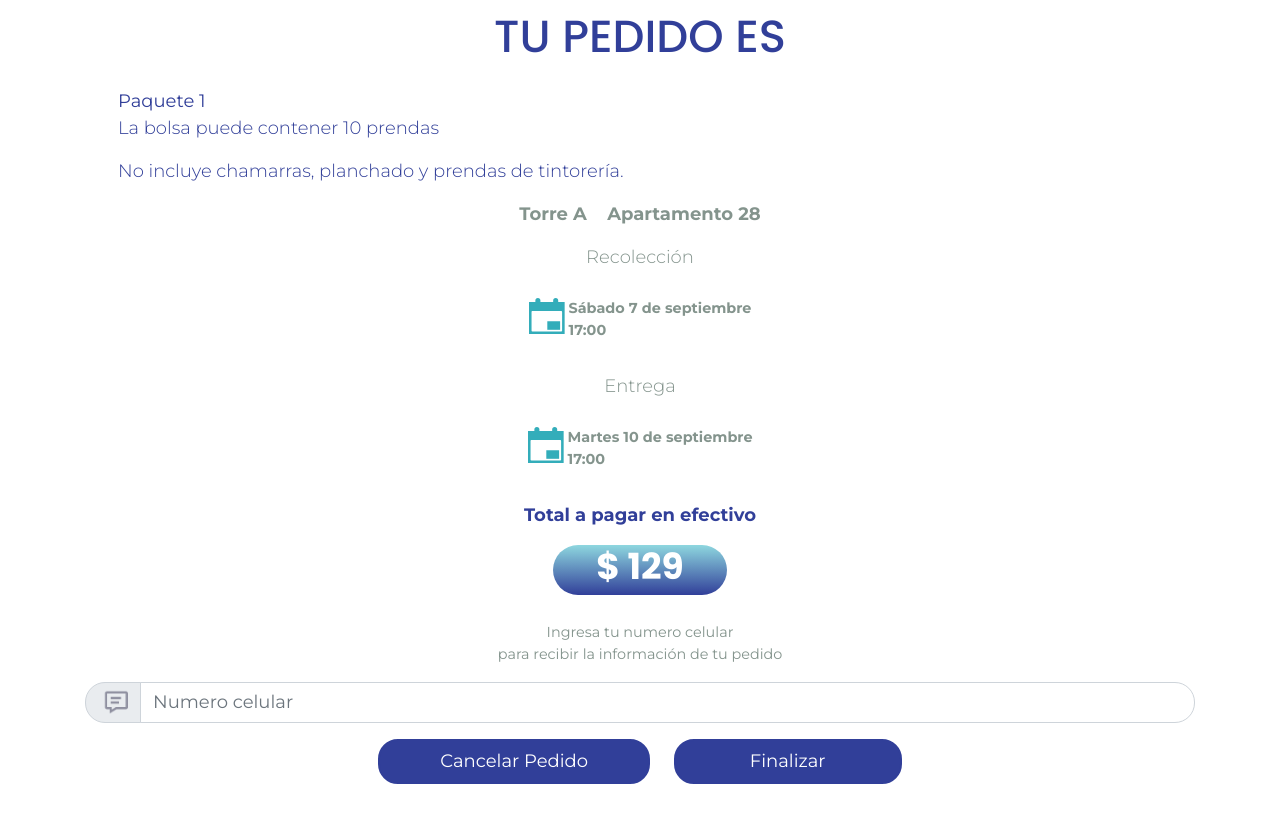
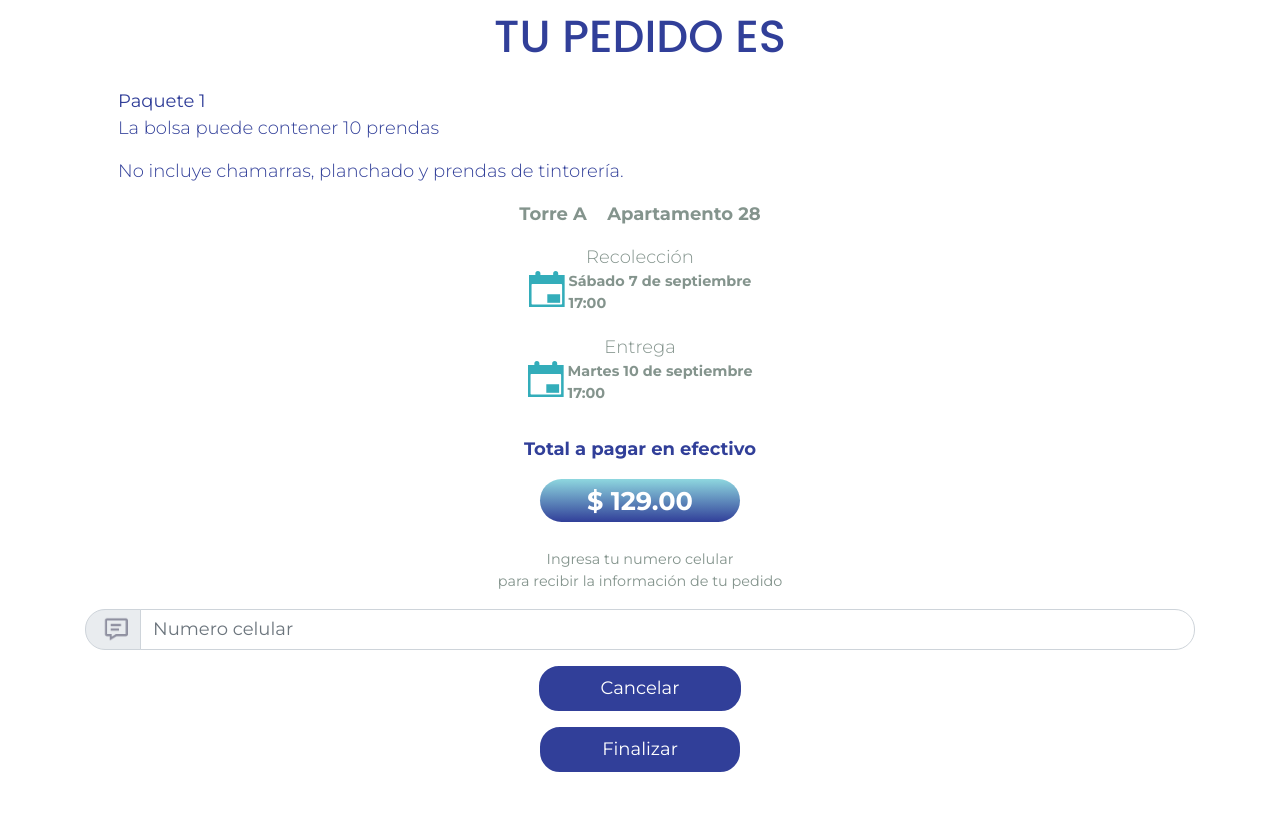
Before and after one commit to katalinai/lavapres, a plain HTML site: page app/pedido.html in a window 1280 px wide. Shown: the part 65-888 px from the top of the page. After the commit the page ends 853 px from the top, so only its background shows below. Drawn offline with Linux system fonts and the light colour scheme.

Commit message:
Ajuste en estilos

```diff
--- a/app/pedido.html
+++ b/app/pedido.html
@@ -10,12 +10,14 @@
     .text-white{
       color:white;
     }
-    .bg-degradado{
+    .bg-degradado-pedido{
             background: -prefix-linear-gradient(top, #8ED7DF, #313F99);
             background: linear-gradient(to bottom, #8ED7DF, #313F99);
             color: white;
+            font-size: 1.6rem;
             padding: 0px 20px 0px 20px;
-            height: 50px;
+            height: 43px;
+            width: 200px;
             border: none;
             border-radius: 25px;
         }
@@ -34,7 +36,7 @@
       <h1>TU PEDIDO ES</h1>
   </div>
 
-  <div class="container text-primary pr-5 pl-5 px-5">
+  <div class="container text-primary pr-5 pl-5 px-5 strong">
     <p>
       <strong>Paquete 1</strong> <br />
       La bolsa puede contener 10 prendas
@@ -50,8 +52,7 @@
       Torre A &nbsp;&nbsp; Apartamento 28</p>
     <!--End Edificio A-->
     <!--Recoleccion-->
-      <p class="text-mantle mt-3">Recolección</p>
-      <br/>
+      <p class="text-mantle mt-1">Recolección</p>
       <section class="row justify-content-center mt-n3">
           <div>
               <img  src="../assets/calendario.svg" alt="icono lavapres" width="40px">
@@ -61,8 +62,7 @@
           </div>
           <p></p>
       </section>
-      <p class="text-mantle mt-3">Entrega</p>
-      <br/>
+      <p class="text-mantle mt-1">Entrega</p>
       <section class="row justify-content-center mt-n3">
         <div>
             <img src="../assets/calendario.svg" alt="icono lavapres" width="40px">
@@ -79,11 +79,8 @@
     <!--End Total a pagar-->
     <!--Boton Total a pagar-->
       <div>
-          <button type="button" class="btn bg-degradado ">
-            <h2>
-            <span class="font-weight-bold">
-            &nbsp;&nbsp;&nbsp;$ 129&nbsp;&nbsp;&nbsp;</span>
-            </h2>
+          <button type="button" class="btn bg-degradado-pedido">
+            <span class="font-weight-bold" width="500px">$ 129.00</span>
           </button>
       </div>
     <!--End Boton Total a pagar-->
@@ -93,22 +90,18 @@
           <br/>para recibir la información de tu pedido
         </p>
         <div class="input-group mb-3">
-            <div class="input-group-prepend">
+            <div class="input-group-prepend" width="100px">
               <span class="input-group-text" id="basic-addon1">
-                  <img src="../assets/comment-text2x.png" alt="icono lavapres" width="30px">
+                  <img src="../assets/comment-text2x.png" alt="icono mensaje" width="30px">
               </span>
             </div>
             <input type="text" class="form-control" placeholder="Numero celular">
         </div>
     <!--End Numero celular-->
-
-    <button type="button" class="btn btn-primary">Cancelar Pedido</button>
-    &nbsp;&nbsp;&nbsp;
-    <button type="button" class="btn btn-primary">
-        &nbsp;&nbsp;&nbsp;Finalizar&nbsp;&nbsp;&nbsp;</button>
-    <br/>
-    <br/>
-    <br/>
+    <p></p>
+    <button type="button" class="btn btn-primary">Cancelar</button>
+    <p></p>
+    <button type="button" class="btn btn-primary">Finalizar</button>
     <p></p>
   </div>
 
```
Lines whose indentation alone changed are shown as unchanged.
